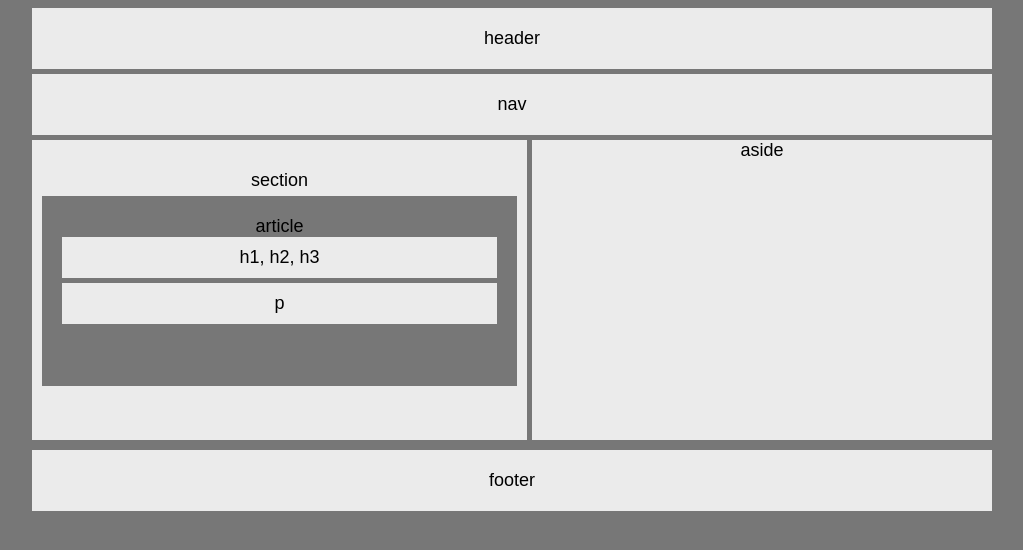
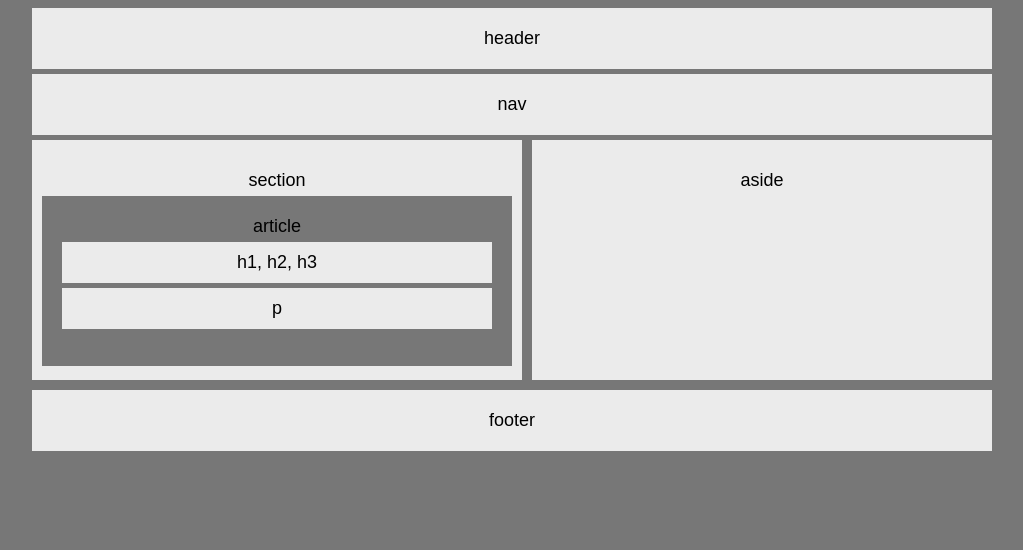
Before and after one commit to Lysnandie/HW-Wireframe, a plain HTML site: page index.html in a window 1280 px wide. Shown: the whole page, without its empty margins (128-1151 px from the left). Drawn offline with Linux system fonts and the light colour scheme.

Commit message:
Updated Homework

```diff
--- a/index.html
+++ b/index.html
@@ -15,7 +15,7 @@
 			header
 		</header>
 
-	<div id=nav>
+		<div id="nav">
 			nav
 		</div>
 
@@ -25,7 +25,7 @@
 			<article>
 				article
 
-				<div id=small1>
+				<div id="small1">
 					h1, h2, h3
 				</div>
 
--- a/style.css
+++ b/style.css
@@ -30,8 +30,8 @@ header {
 
 section {
   background-color: #ebebeb;
-  width: 495px;
-  height: 300px;
+  width: 490px;
+  height: 240px;
   float: left;
   padding-top: 30px;
 }
@@ -39,7 +39,7 @@ section {
 article
   {
   background: #777;
-  height: 190px;
+  height: 170px;
   padding: 20px;
   margin: 5px 10px 25px 10px;
 
@@ -49,14 +49,16 @@ aside {
   background-color: #ebebeb;
   margin-left: 5px;
   width: 460px;
-  height: 300px;
+  height: 240px;
   float: right;
+  padding-top: 30px;
 
 
 }
 
 #small1 {
   background-color: #ebebeb;
+  margin-top: 5px;
   margin-bottom: 5px;
   padding: 10px;
 }
```
Lines whose indentation alone changed are shown as unchanged.
